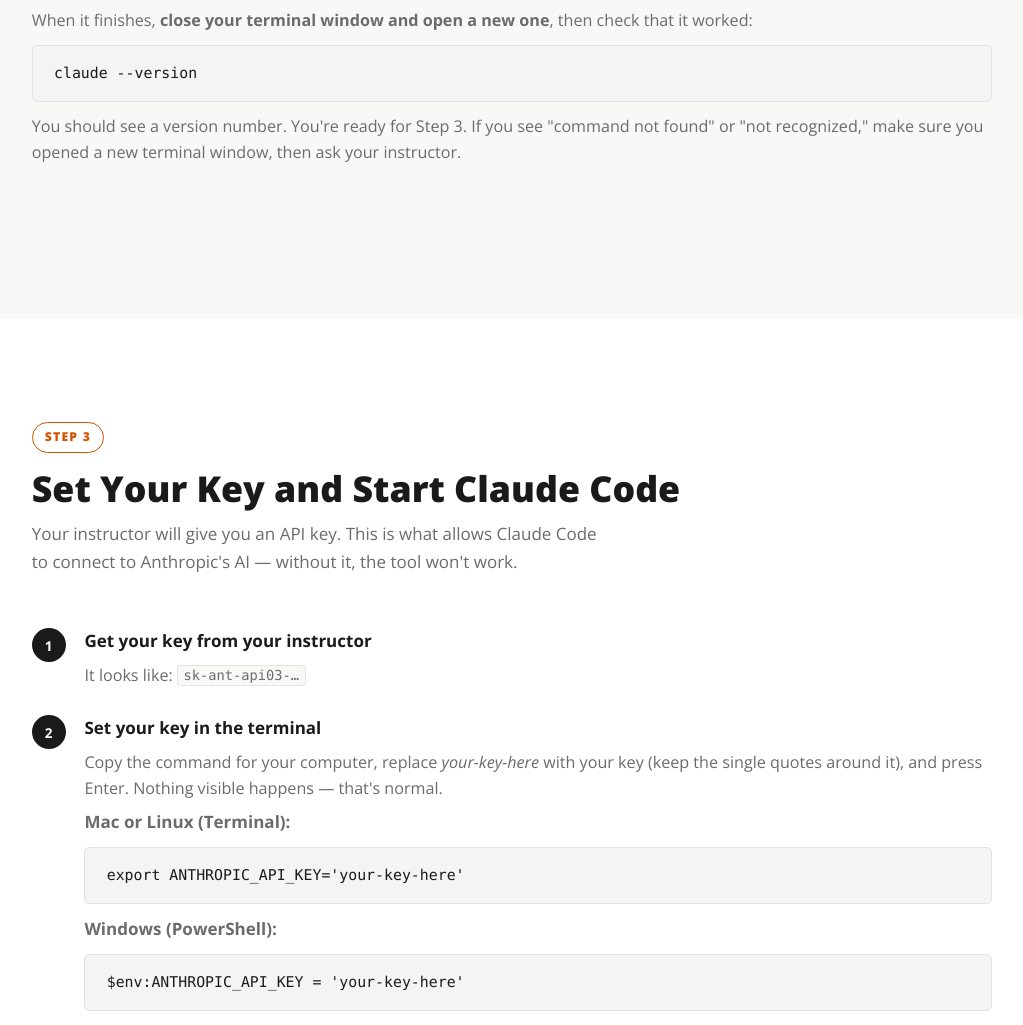
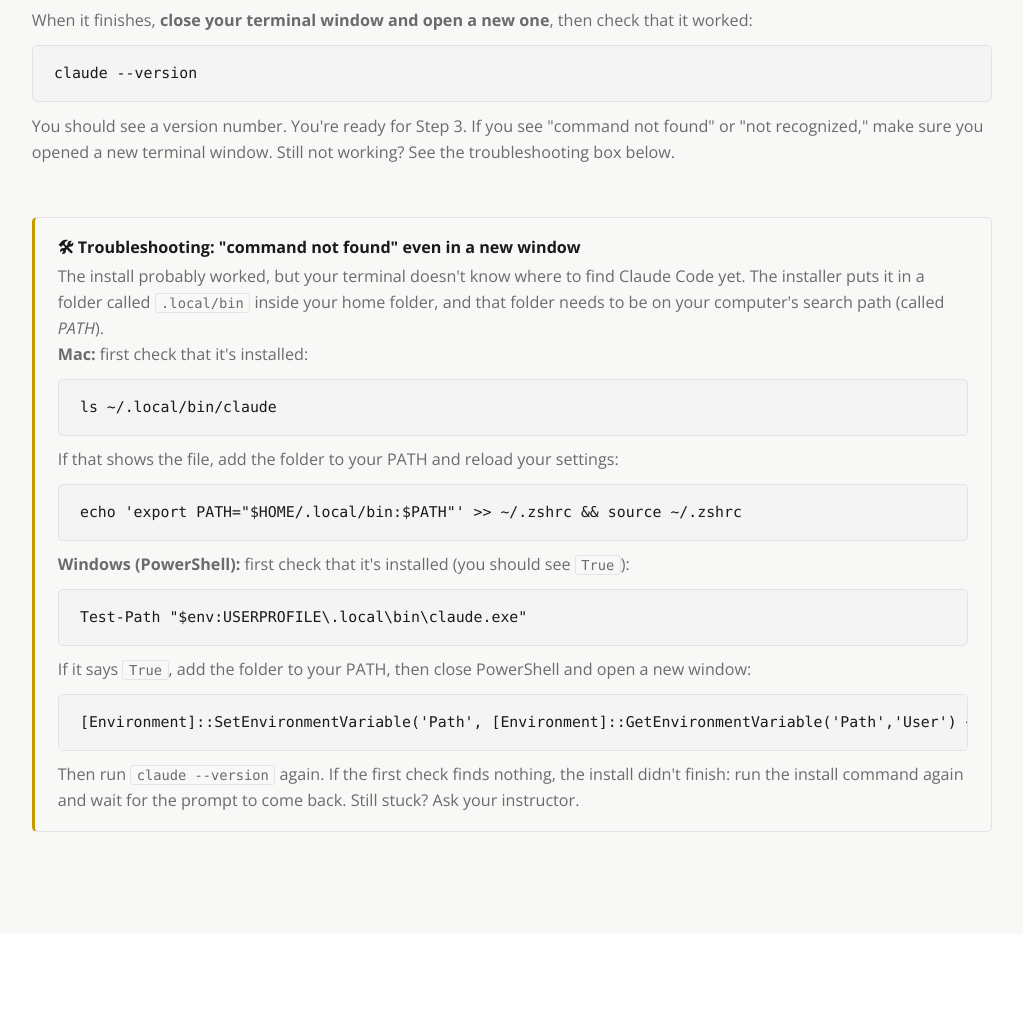
Before and after one commit to cndunham/Vibe-Coding-Workshop, a plain HTML site: page index.html in a window 1280 px wide. Shown: the part 3873-4898 px from the top of the page, without its empty margins (128-1151 px from the left). Drawn offline with nearby package versions, Linux system fonts and the light colour scheme.

Commit message:
Add PATH troubleshooting for "command not found" after install
Explains that the installer puts claude in ~/.local/bin and gives
Mac and Windows commands to check the install and add that folder
to PATH.

Co-Authored-By: Claude Opus 5.5 <noreply@anthropic.com>

```diff
--- a/index.html
+++ b/index.html
@@ -189,7 +189,21 @@
           <p>The installer shows no progress while it downloads, so it may look frozen for a minute. That's normal. Wait until you see the prompt again.</p>
           <p>When it finishes, <strong>close your terminal window and open a new one</strong>, then check that it worked:</p>
           <div class="terminal"><code>claude --version</code></div>
-          <p>You should see a version number. You're ready for Step 3. If you see "command not found" or "not recognized," make sure you opened a new terminal window, then ask your instructor.</p>
+          <p>You should see a version number. You're ready for Step 3. If you see "command not found" or "not recognized," make sure you opened a new terminal window. Still not working? See the troubleshooting box below.</p>
+        </div>
+
+        <div class="callout">
+          <strong>🛠 Troubleshooting: "command not found" even in a new window</strong>
+          <p>The install probably worked, but your terminal doesn't know where to find Claude Code yet. The installer puts it in a folder called <code>.local/bin</code> inside your home folder, and that folder needs to be on your computer's search path (called <em>PATH</em>).</p>
+          <p><b>Mac:</b> first check that it's installed:</p>
+          <div class="terminal"><code>ls ~/.local/bin/claude</code></div>
+          <p>If that shows the file, add the folder to your PATH and reload your settings:</p>
+          <div class="terminal"><code>echo 'export PATH="$HOME/.local/bin:$PATH"' &gt;&gt; ~/.zshrc &amp;&amp; source ~/.zshrc</code></div>
+          <p><b>Windows (PowerShell):</b> first check that it's installed (you should see <code>True</code>):</p>
+          <div class="terminal"><code>Test-Path "$env:USERPROFILE\.local\bin\claude.exe"</code></div>
+          <p>If it says <code>True</code>, add the folder to your PATH, then close PowerShell and open a new window:</p>
+          <div class="terminal"><code>[Environment]::SetEnvironmentVariable('Path', [Environment]::GetEnvironmentVariable('Path','User') + ";$env:USERPROFILE\.local\bin", 'User')</code></div>
+          <p>Then run <code>claude --version</code> again. If the first check finds nothing, the install didn't finish: run the install command again and wait for the prompt to come back. Still stuck? Ask your instructor.</p>
         </div>
       </div>
     </section>
```
